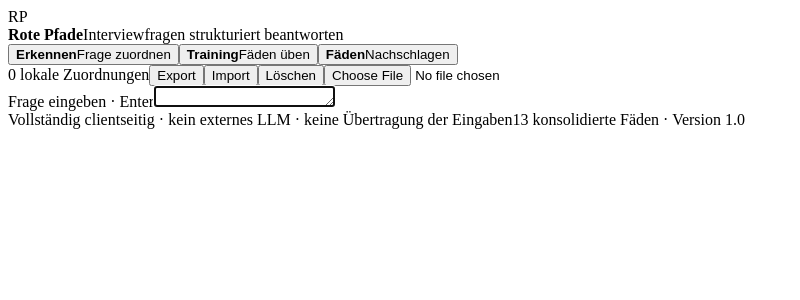
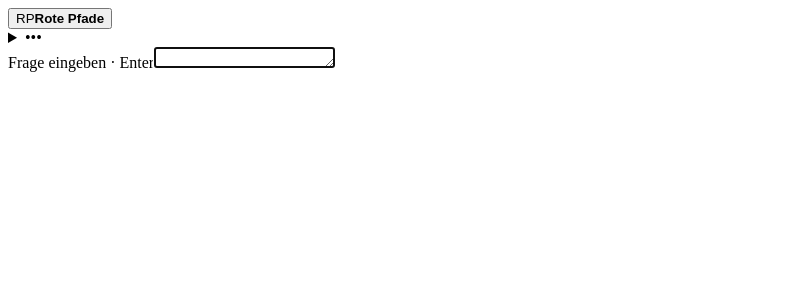
Before and after one commit to Satte882/Rote-Pfade, a React (Vite) app: page / in a window 1280 px wide. Shown: the top 300 px of the page, without its empty margins (0-800 px from the left). Built offline with nearby package versions, Linux system fonts and the light colour scheme; the HTML template or start-up script is replaced by a standard one.

Commit message:
feat: switch app shell to compact sidecar layout

```diff
--- a/src/App.tsx
+++ b/src/App.tsx
@@ -1,4 +1,4 @@
-import { useState } from 'react'
+import { useRef, useState } from 'react'
 import { AnalyzeView } from './components/AnalyzeView'
 import { DataControls } from './components/DataControls'
 import { LibraryView } from './components/LibraryView'
@@ -6,44 +6,49 @@ import { TrainingView } from './components/TrainingView'
 
 type Tab = 'analyse' | 'training' | 'library'
 
-const TABS: { id: Tab; label: string; description: string }[] = [
-  { id: 'analyse', label: 'Erkennen', description: 'Frage zuordnen' },
-  { id: 'training', label: 'Training', description: 'Fäden üben' },
-  { id: 'library', label: 'Fäden', description: 'Nachschlagen' },
+const TABS: { id: Tab; label: string }[] = [
+  { id: 'analyse', label: 'Erkennen' },
+  { id: 'training', label: 'Training' },
+  { id: 'library', label: 'Fäden' },
 ]
 
 export default function App() {
   const [activeTab, setActiveTab] = useState<Tab>('analyse')
   const [dataVersion, setDataVersion] = useState(0)
+  const menuRef = useRef<HTMLDetailsElement>(null)
   const notifyDataChanged = () => setDataVersion((value) => value + 1)
+
+  const selectTab = (tab: Tab) => {
+    setActiveTab(tab)
+    menuRef.current?.removeAttribute('open')
+  }
 
   return (
     <div className="app-shell">
-      <header className="topbar">
-        <div className="brand-block">
-          <div className="brand-mark" aria-hidden="true">RP</div>
-          <div>
+      <header className="compact-header">
+        <button className="brand-button" type="button" onClick={() => selectTab('analyse')}>
+          <span aria-hidden="true">RP</span>
           <strong>Rote Pfade</strong>
-            <span>Interviewfragen strukturiert beantworten</span>
-          </div>
-        </div>
+        </button>
 
-        <nav className="main-tabs" aria-label="Hauptnavigation">
+        <details className="app-menu" ref={menuRef}>
+          <summary aria-label="Menü öffnen">•••</summary>
+          <div className="menu-panel">
+            <nav aria-label="Bereiche">
               {TABS.map((tab) => (
                 <button
-              className={activeTab === tab.id ? 'tab active' : 'tab'}
+                  className={activeTab === tab.id ? 'menu-link active' : 'menu-link'}
                   type="button"
                   key={tab.id}
-              onClick={() => setActiveTab(tab.id)}
-              aria-current={activeTab === tab.id ? 'page' : undefined}
+                  onClick={() => selectTab(tab.id)}
                 >
-              <strong>{tab.label}</strong>
-              <span>{tab.description}</span>
+                  {tab.label}
                 </button>
               ))}
             </nav>
-
             <DataControls key={dataVersion} onDataChanged={notifyDataChanged} />
+          </div>
+        </details>
       </header>
 
       <main>
@@ -51,11 +56,6 @@ export default function App() {
         {activeTab === 'training' && <TrainingView dataVersion={dataVersion} />}
         {activeTab === 'library' && <LibraryView />}
       </main>
-
-      <footer>
-        <span>Vollständig clientseitig · kein externes LLM · keine Übertragung der Eingaben</span>
-        <span>13 konsolidierte Fäden · Version 1.0</span>
-      </footer>
     </div>
   )
 }
```
Lines whose indentation alone changed are shown as unchanged.
